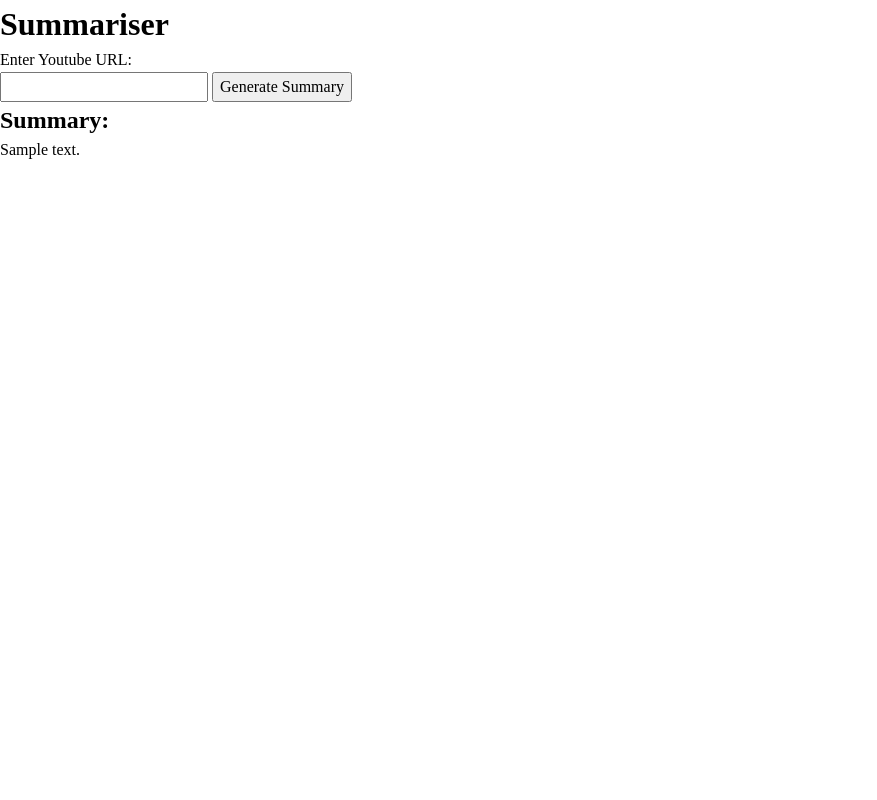
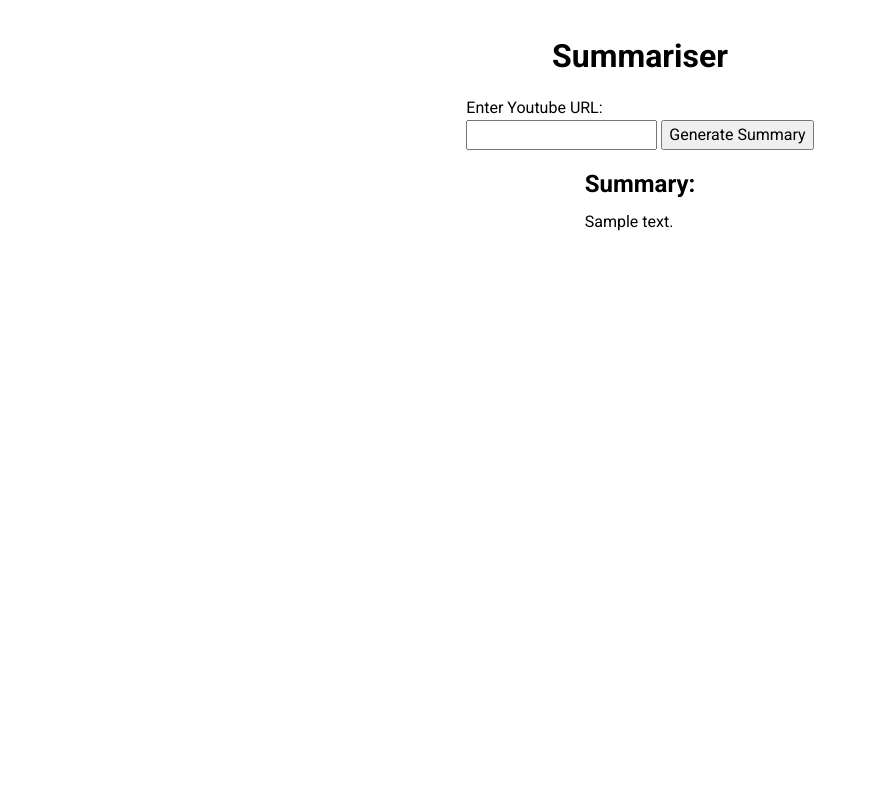
Before and after one commit to InaJaweed/Youtube_Summary, a Flask app: template templates/index.html in a window 1280 px wide. Shown: the whole page, without its empty margins (0-877 px from the left). Run offline with Flask 3, Linux system fonts and the light colour scheme; the template is opened without the code that fills it: most values are stand-ins (such as "Sample title", 1, 10 or a date in 2020).

Commit message:
simple css to center everything to middle

```diff
--- a/app.py
+++ b/app.py
@@ -45,7 +45,7 @@
                 sentence_scores[sentence] = sentence_scores.get(sentence, 0) + word_frequencies[word.text.lower()]
 
     # Generate summary
-    select_length = int(len(list(document.sents)) * 0.3)  # Selecting 30% of total sentences for the summary
+    select_length = int(len(list(document.sents)) * 0.1)  # Selecting 10% of total sentences for the summary
     # Select the top sentences based on their scores
     summary_sentences = nlargest(select_length, sentence_scores, key=sentence_scores.get)
     summary = ' '.join([sentence.text for sentence in summary_sentences])
--- a/static/css/style.css
+++ b/static/css/style.css
@@ -0,0 +1,22 @@
+body {
+	font-family: 'Roboto', sans-serif;
+}
+
+.container {
+	padding: 2rem;
+	display: grid;
+	gap: 1rem;
+	place-items: center;
+}
+
+.summary {
+	display: grid;
+	gap: 0.5rem;
+	max-width: 850px;
+	/* margin: 1rem; */
+}
+
+.summary-title {
+	display: flex;
+	justify-content: center;
+}
--- a/templates/index.html
+++ b/templates/index.html
@@ -6,20 +6,26 @@
 		<title>Youtube Summariser</title>
 		<link rel="stylesheet" href="/static/css/reset.css" />
 		<link rel="stylesheet" href="/static/css/style.css" />
+		<link rel="preconnect" href="https://fonts.googleapis.com" />
+		<link rel="preconnect" href="https://fonts.gstatic.com" crossorigin />
+		<link
+			href="https://fonts.googleapis.com/css2?family=Roboto:ital,wght@0,100;0,300;0,400;0,500;0,700;0,900;1,100;1,300;1,400;1,500;1,700;1,900&display=swap"
+			rel="stylesheet"
+		/>
 	</head>
 	<body>
 		<div class="container">
-			<h1 class="Title">Summariser</h1>
-			<div class="URL">
+			<h1 class=>Summariser</h1>
+			<div>
 				<form action="/" method="post">
 					<label for="youtube_url">Enter Youtube URL:</label><br />
 					<input type="text" id="youtube_url" name="youtube_url" required />
 					<button type="submit">Generate Summary</button>
 				</form>
 			</div>
-			<section class="Summary">
+			<section class="summary">
 				{% if summary %}
-				<h2>Summary:</h2>
+				<h2 class="summary-title">Summary:</h2>
 				<p>{{ summary }}</p>
 				{% endif %}
 			</section>
```
